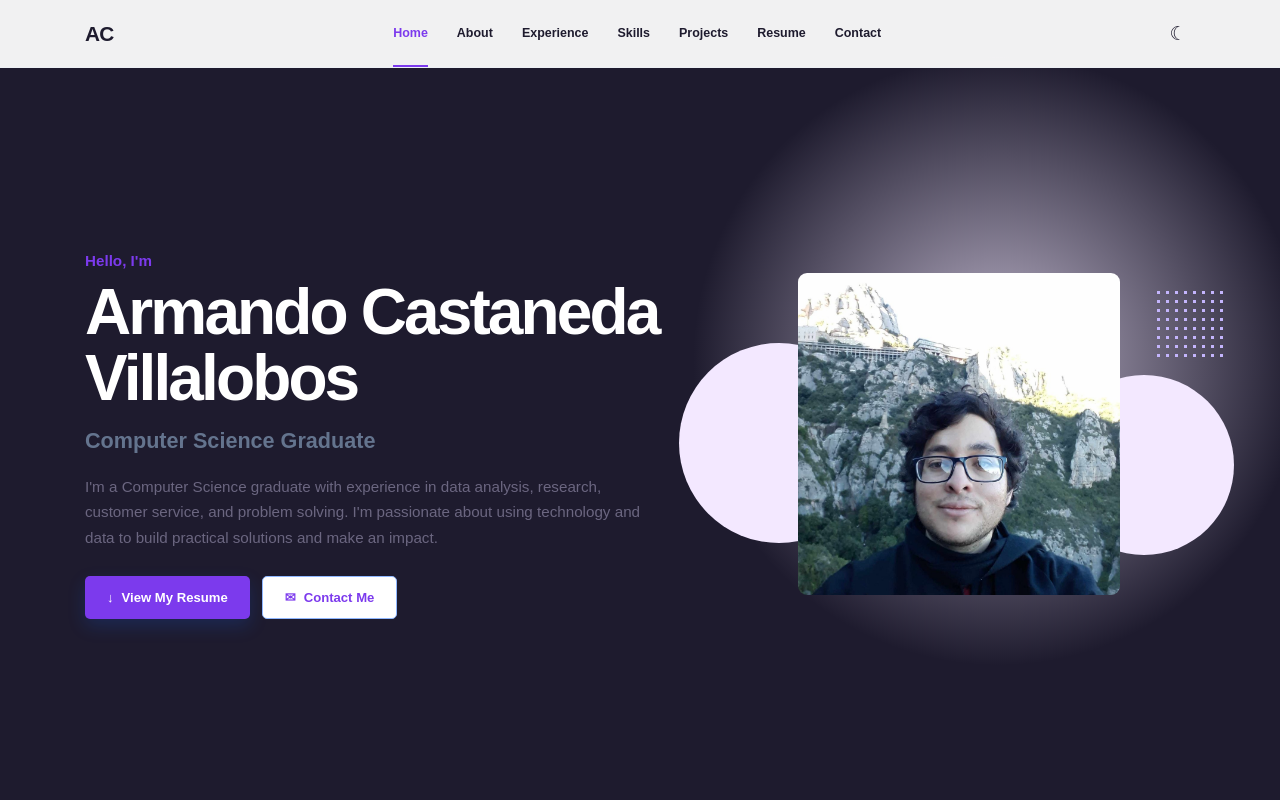
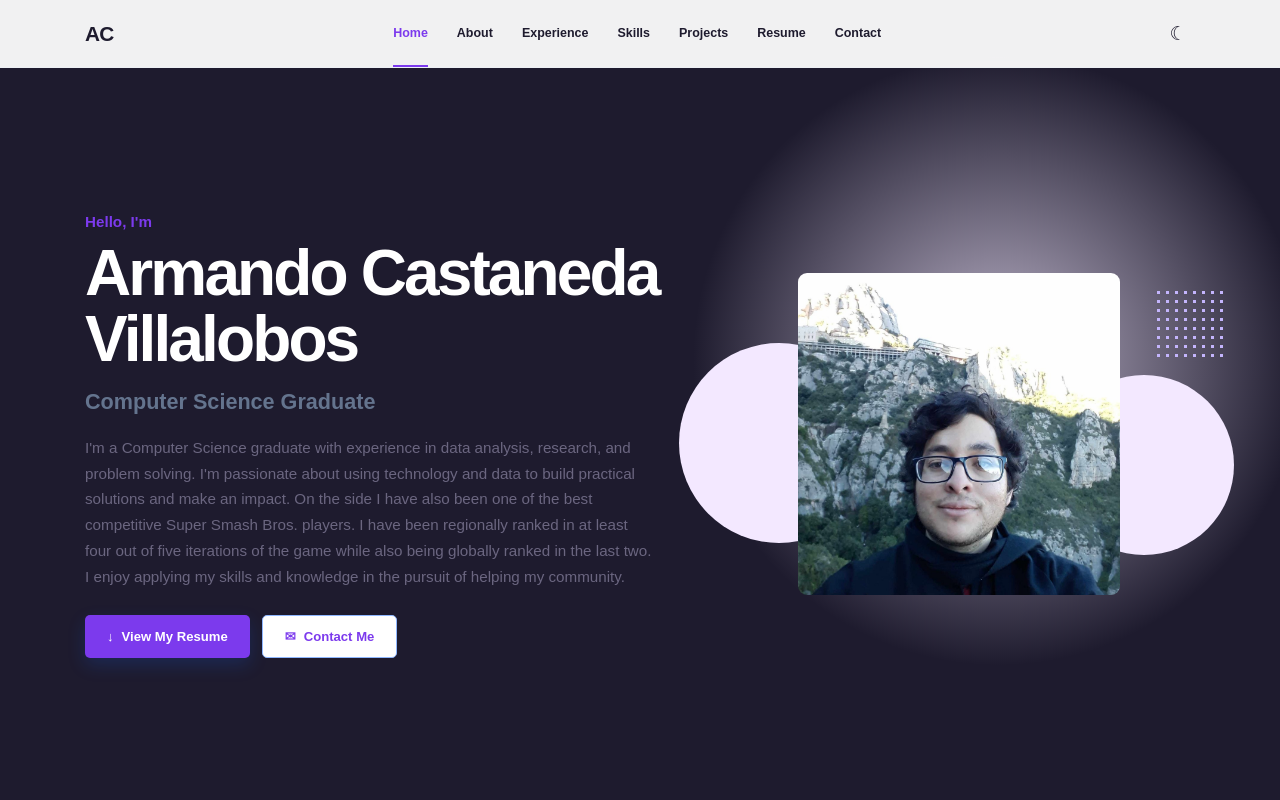
Before and after one commit to Armando-CastVil/Portfolio, a Next.js app: page / in a window 1280 px wide. Shown: the top 800 px of the page. Built offline with nearby package versions, Linux system fonts and the light colour scheme.

Commit message:
updated biographical section

```diff
--- a/app/page.tsx
+++ b/app/page.tsx
@@ -44,9 +44,14 @@ export default function Home() {
 
             <p className="hero-description">
               I&apos;m a Computer Science graduate with experience in data
-              analysis, research, customer service, and problem solving.
+              analysis, research, and problem solving.
               I&apos;m passionate about using technology and data to build
-              practical solutions and make an impact.
+              practical solutions and make an impact. On the side I have also been one of the best competitive
+              Super Smash Bros. players. I have been regionally ranked in at least four out of five iterations of the game while
+              also being globally ranked in the last two. I enjoy applying my skills and knowledge in the pursuit of helping my community.
+               {
+
+              }
             </p>
 
             <div className="hero-buttons">
```
